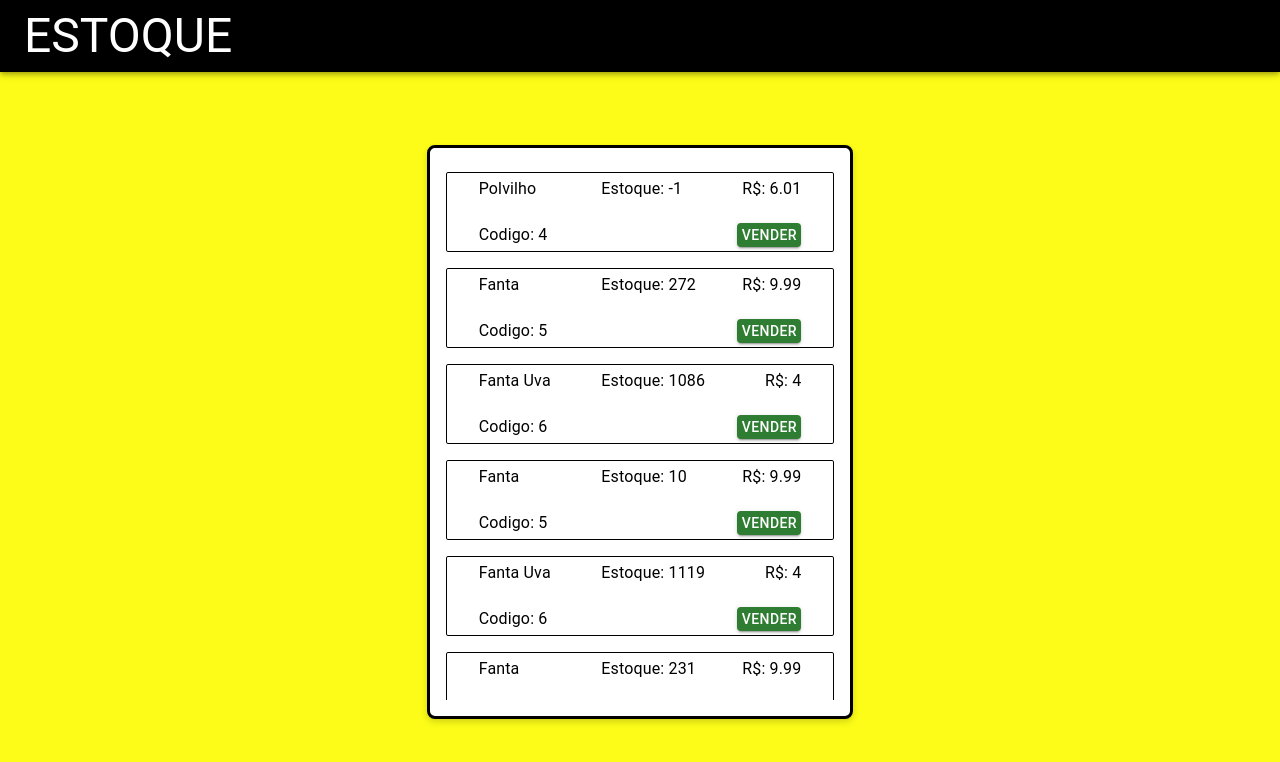
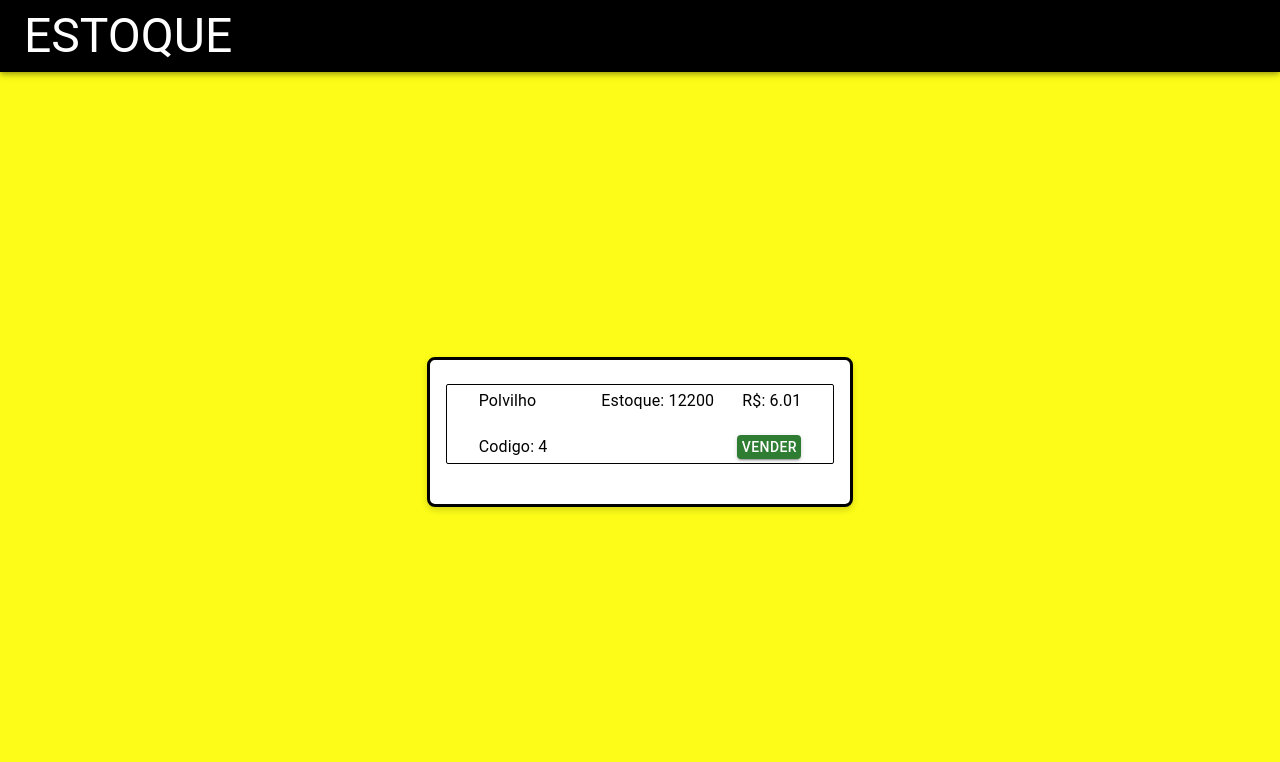
Before and after one commit to sadomoso/EstoqueOnline, a React (Create React App) app: page /Home in a window 1280 px wide. Shown: the top 762 px of the page. Built offline with nearby package versions, Linux system fonts and the light colour scheme; data requests are answered from the project's data file.

Commit message:
Configuração da pagina Home e do popup para atualizar a pagina quando concluido a venda

```diff
--- a/db.json
+++ b/db.json
@@ -18,77 +18,7 @@
       "id": 4,
       "NomeProduto": "Polvilho",
       "ValorBase": 6.01,
-      "Estoque": -1,
-      "Descricao": "Um belo produto"
-    },
-    {
-      "id": 5,
-      "NomeProduto": "Fanta",
-      "ValorBase": 9.99,
-      "Estoque": 272,
-      "Descricao": "Um belo produto"
-    },
-    {
-      "id": 6,
-      "NomeProduto": "Fanta Uva",
-      "ValorBase": 4,
-      "Estoque": 1086,
-      "Descricao": "Um belo produto"
-    },
-    {
-      "id": 5,
-      "NomeProduto": "Fanta",
-      "ValorBase": 9.99,
-      "Estoque": 10,
-      "Descricao": "Um belo produto"
-    },
-    {
-      "id": 6,
-      "NomeProduto": "Fanta Uva",
-      "ValorBase": 4,
-      "Estoque": 1119,
-      "Descricao": "Um belo produto"
-    },
-    {
-      "id": 5,
-      "NomeProduto": "Fanta",
-      "ValorBase": 9.99,
-      "Estoque": 231,
-      "Descricao": "Um belo produto"
-    },
-    {
-      "id": 6,
-      "NomeProduto": "Fanta Uva",
-      "ValorBase": 4,
-      "Estoque": 32,
-      "Descricao": "Um belo produto"
-    },
-    {
-      "id": 5,
-      "NomeProduto": "Fanta",
-      "ValorBase": 9.99,
-      "Estoque": -10,
-      "Descricao": "Um belo produto"
-    },
-    {
-      "id": 6,
-      "NomeProduto": "Fanta Uva",
-      "ValorBase": 4,
-      "Estoque": -11.99,
-      "Descricao": "Um belo produto"
-    },
-    {
-      "id": 5,
-      "NomeProduto": "Fanta",
-      "ValorBase": 9.99,
-      "Estoque": -10,
-      "Descricao": "Um belo produto"
-    },
-    {
-      "id": 6,
-      "NomeProduto": "Fanta Uva",
-      "ValorBase": 4,
-      "Estoque": -11.99,
+      "Estoque": 12200,
       "Descricao": "Um belo produto"
     }
   ],
@@ -103,6 +33,17 @@
       "Quantidade": "123",
       "Descricao": "Um belo produto",
       "id": 1
+    },
+    {
+      "NomeComprador": "123",
+      "Endereco": "123",
+      "Telefone": "123",
+      "ValorTotal": 727.2099999999999,
+      "NomeProduto": "Polvilho",
+      "ValorBase": 6.01,
+      "Quantidade": "121",
+      "Descricao": "Um belo produto",
+      "id": 2
     }
   ]
 }
--- a/src/Paginas/Home.js
+++ b/src/Paginas/Home.js
@@ -41,7 +41,9 @@
 
     const handleClosePopup = () => {
         setOpenPopup(false); // Fecha o popup
-    };
+        window.location.reload();  // Atualiza a página
+      };
+
 
     return (
         <Grid marginTop={4} container justifyContent="center" alignItems="center" height="100vh">
--- a/src/Requisicoes/Put.Requisicao.js
+++ b/src/Requisicoes/Put.Requisicao.js
@@ -8,7 +8,6 @@
         const checagemDados = await axios.get(`http://localhost:4000/Produtos/${id}`);
         let validadorDeEstoque = checagemDados.data.Estoque
         validadorDeEstoque = validadorDeEstoque - quantidade
-
 
         if (validadorDeEstoque >= 0 && nomeComprador !== null && endereco !== null && telefone !== null) {
             try {
```
